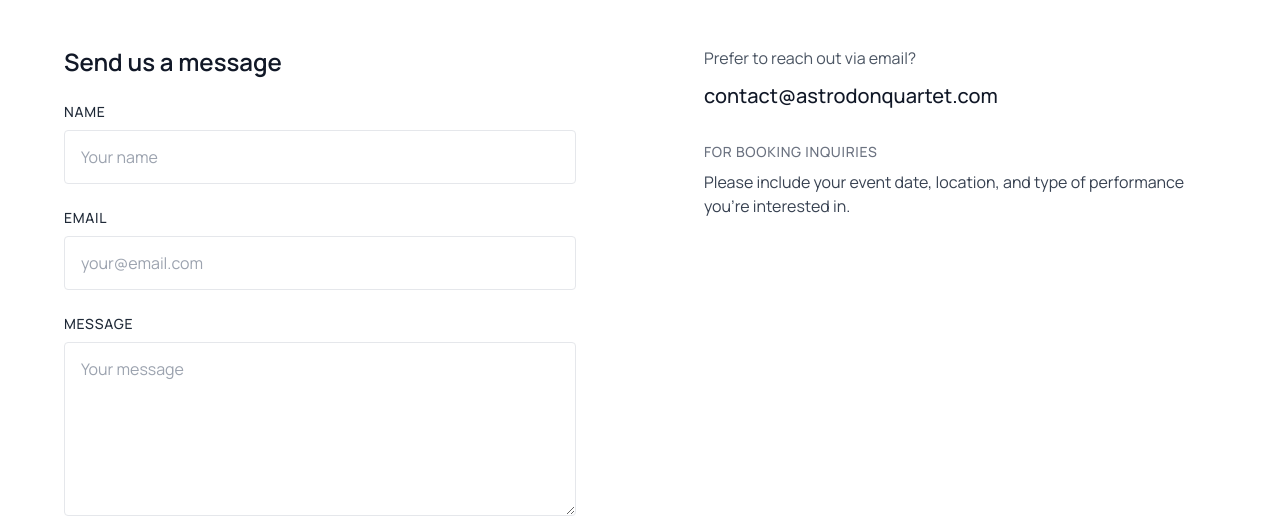
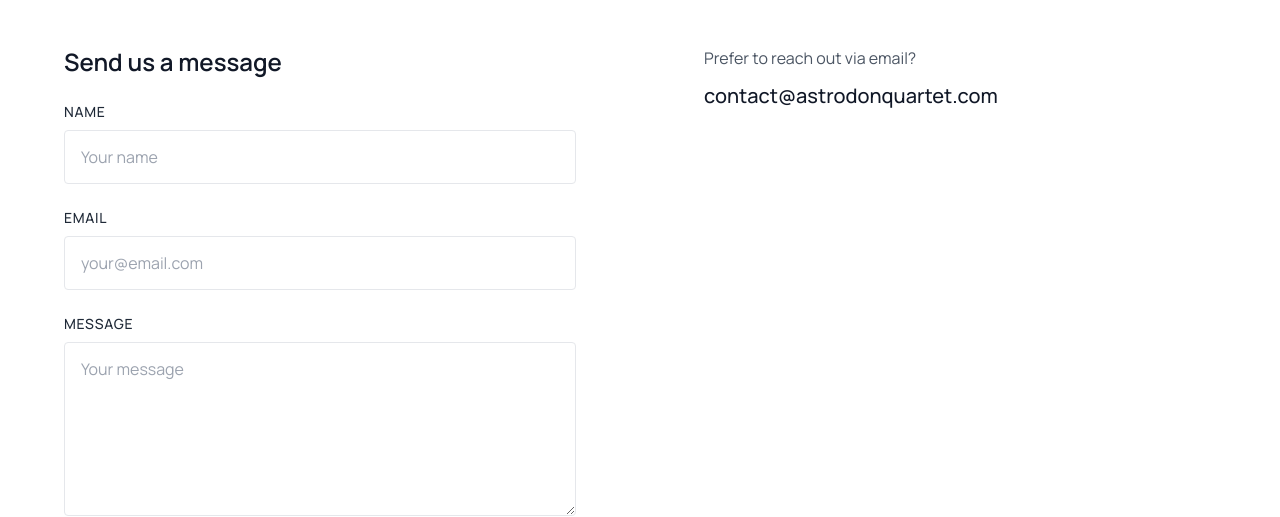
Before and after one commit to timbeccue/astrodon_quartet_website, a plain HTML site: page contact.html in a window 1280 px wide. Shown: the part 307-824 px from the top of the page. Drawn offline with nearby package versions, Linux system fonts and the light colour scheme.

Commit message:
Remove booking info from contact page

```diff
--- a/contact.html
+++ b/contact.html
@@ -125,12 +125,6 @@
                             <p class="text-base text-gray-600 mb-3">Prefer to reach out via email?</p>
                             <a href="mailto:contact@astrodonquartet.com" class="text-xl font-medium text-gray-900 hover:text-gray-700 transition-colors break-words">contact@astrodonquartet.com</a>
                         </div>
-
-                        <!-- Booking Info -->
-                        <div>
-                            <p class="text-sm font-medium text-gray-500 uppercase tracking-wider mb-2">For Booking Inquiries</p>
-                            <p class="text-base text-gray-700">Please include your event date, location, and type of performance you're interested in.</p>
-                        </div>
                     </div>
                 </div>
             </div>
```
